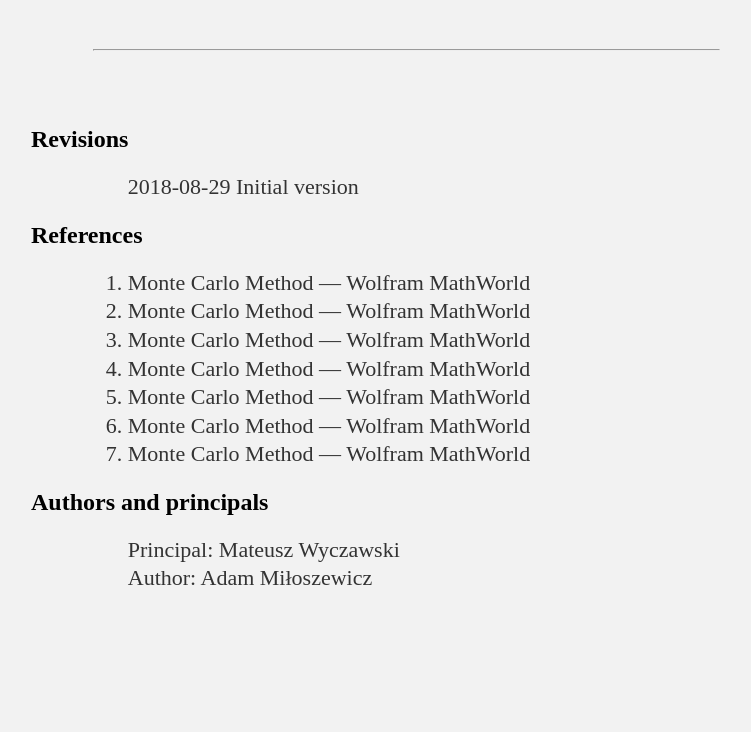
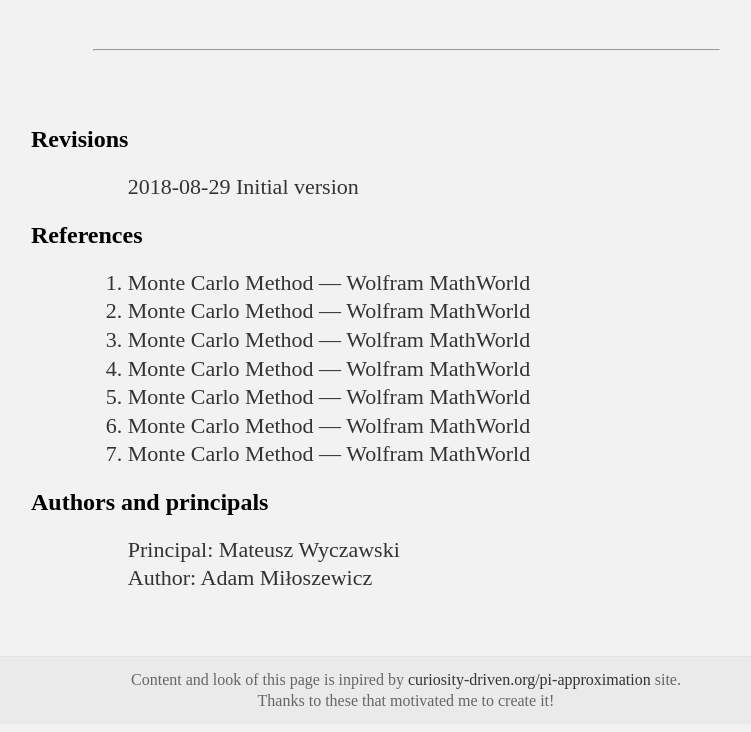
Before and after one commit to amiloszewicz/pi-montecarlo, a website built with webpack: page src/index.html in a window 1280 px wide. Shown: the part 1974-2706 px from the top of the page, without its empty margins (234-985 px from the left). Before the commit the page ends 2583 px from the top, so only its background shows below. Built offline with nearby package versions, Linux system fonts and the light colour scheme.

Commit message:
feat footer

```diff
--- a/src/index.html
+++ b/src/index.html
@@ -123,6 +123,12 @@
       </ul>
     </section>
   </main>
+
+  <footer>
+    <p>Content and look of this page is inpired by <a href="https://curiosity-driven.org/pi-approximation">curiosity-driven.org/pi-approximation</a>
+      site.</p>
+    <p>Thanks to these that motivated me to create it!</p>
+  </footer>
   <script src="main.js"></script>
 </body>
 
--- a/src/main.css
+++ b/src/main.css
@@ -13,6 +13,7 @@ hr {
 }
 
 /* ---------------------------- HEADER CSS ---------------------------- */
+
 header {
   margin: 15% 0 15% 0;
 }
@@ -38,9 +39,11 @@ header {
   content: "—";
   padding: 0 10px;
 }
+
 /* ---------------------------- END OF HEADER CSS ---------------------------- */
 
 /* ---------------------------- ARTICLE CSS ---------------------------- */
+
 p {
   color: #333333;
   font-size: 22px;
@@ -69,19 +72,25 @@ svg {
   margin: auto;
   margin-bottom: 7%;
 }
+
 /* ---------------------------- END OF ARTICLE CSS ---------------------------- */
 
 /* ---------------------------- PROGRAM SECTION CSS ---------------------------- */
-#input_section{
+
+#input_section {
   text-align: center;
-};
+}
 
+;
 .square_size {
   width: 450px !important;
-};
+}
+
+;
 /* ---------------------------- END OF PROGRAM SECTION CSS ---------------------------- */
 
 /* ---------------------------- REVISION, REFERENCES, AUTHORS SECTION CSS ---------------------------- */
+
 .section_title {
   color: #333333;
   max-width: 625px;
@@ -98,4 +107,23 @@ a {
 #revision_list {
   list-style: none;
 }
+
 /* ---------------------------- END OF REVISION, REFERENCES, AUTHORS SECTION CSS ---------------------------- */
+
+/* ---------------------------- FOOTER CSS ---------------------------- */
+
+footer {
+  border-top: 1px solid #e2e2e2;
+  background-color: #eaeaea;
+  margin: 5% auto 0 auto;
+  padding: 1%;
+}
+
+footer p {
+  margin: 0 auto;
+  color: #666666;
+  text-align: center;
+  font-size: 16px;
+}
+
+/* ---------------------------- END OF FOOTER CSS ---------------------------- */
```
